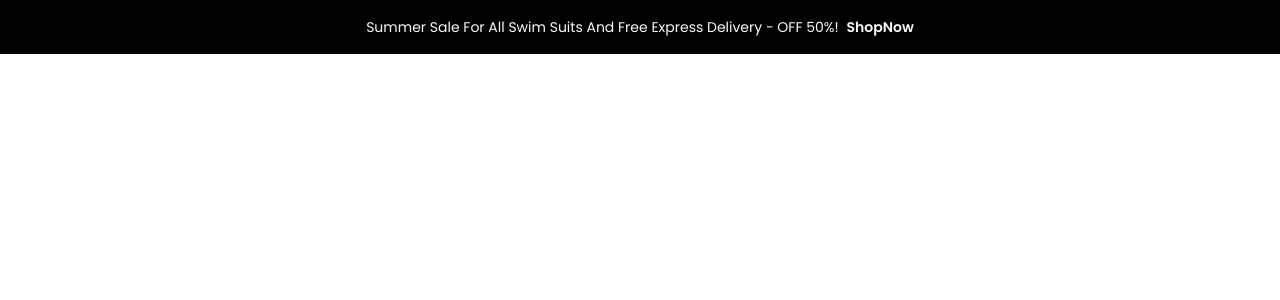
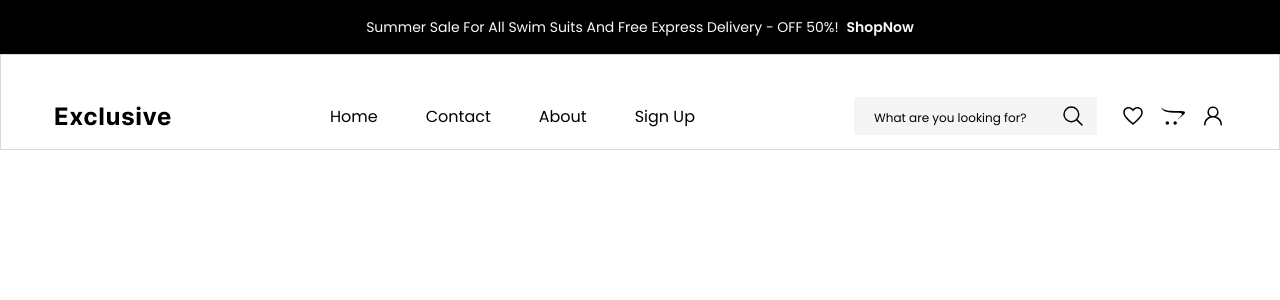
Before and after one commit to nayebislam/Ecommerce, a React (Vite) app: page / in a window 1280 px wide. Shown: the top 300 px of the page. Built offline with nearby package versions, Linux system fonts and the light colour scheme.

Commit message:
navbar complete

```diff
--- /dev/null
+++ b/src/components/Navbar/Navbar.jsx
@@ -0,0 +1,79 @@
+import React from "react";
+import logo from "../../assets/logo.png";
+import { IoSearchOutline } from "react-icons/io5";
+import { IoMdHeartEmpty } from "react-icons/io";
+import { FaOpencart } from "react-icons/fa";
+import { GoPerson } from "react-icons/go";
+import Containar from "../../layout/Containar";
+
+const Navbar = () => {
+  return (
+    <nav className="pt-[42px] pb-3.5 border border-b border-[#D9D9D9]">
+      <Containar>
+        <div className="flex justify-between items-center">
+          <div>
+            <a href="#">
+              <img src={logo} alt="#logo" />
+            </a>
+          </div>
+          <div>
+            <ul className="flex gap-x-[48px] items-center">
+              <li>
+                <a
+                  className="font-primary text-base leading-[24px] text-black"
+                  href="#"
+                >
+                  Home
+                </a>
+              </li>
+              <li>
+                <a
+                  className="font-primary text-base leading-[24px] text-black"
+                  href="#"
+                >
+                  Contact
+                </a>
+              </li>
+              <li>
+                <a
+                  className="font-primary text-base leading-[24px] text-black"
+                  href="#"
+                >
+                  About
+                </a>
+              </li>
+              <li>
+                <a
+                  className="font-primary text-base leading-[24px] text-black"
+                  href="#"
+                >
+                  Sign Up
+                </a>
+              </li>
+            </ul>
+          </div>
+          <div className="flex items-center">
+            <div className="w-[243px] relative mr-6">
+              <input
+                className="w-full py-[7px] pl-5 pr-9 bg-primary outline-0 rounded placeholder:font-primary placeholder:text-[12px] placeholder:leading-[18px] placeholder:text-black"
+                type="text"
+                placeholder="What are you looking for?"
+              />
+              <IoSearchOutline
+                size={24}
+                className="absolute right-3 top-1/2 -translate-y-1/2 cursor-pointer"
+              />
+            </div>
+            <div className="flex items-center gap-x-4">
+              <IoMdHeartEmpty size={24} className="cursor-pointer" />
+              <FaOpencart size={24} className="cursor-pointer" />
+              <GoPerson size={24} className="cursor-pointer" />
+            </div>
+          </div>
+        </div>
+      </Containar>
+    </nav>
+  );
+};
+
+export default Navbar;
--- a/src/index.css
+++ b/src/index.css
@@ -4,4 +4,6 @@
 @theme {
     --font-primary: "Poppins", sans-serif;
     --font-secondary: "Inter", sans-serif;
+
+    --color-primary: #F5F5F5;
 }
--- a/src/layout/Containar.jsx
+++ b/src/layout/Containar.jsx
@@ -1,8 +1,8 @@
 import React from 'react'
 
-const Containar = () => {
+const Containar = ({children}) => {
   return (
-    <div>Containar</div>
+    <div className='w-auto xl:w-[1170px] mx-auto px-5 xl:px-0'>{children}</div>
   )
 }
 
--- a/src/pages/Home.jsx
+++ b/src/pages/Home.jsx
@@ -1,10 +1,12 @@
 import React from 'react'
 import Hader from '../components/Hader/Hader'
+import Navbar from '../components/Navbar/Navbar'
 
 const Home = () => {
   return (
     <>
         <Hader />
+        <Navbar />
     </>
   )
 }
```
Also changed, not shown: src/assets/logo.png (added).
